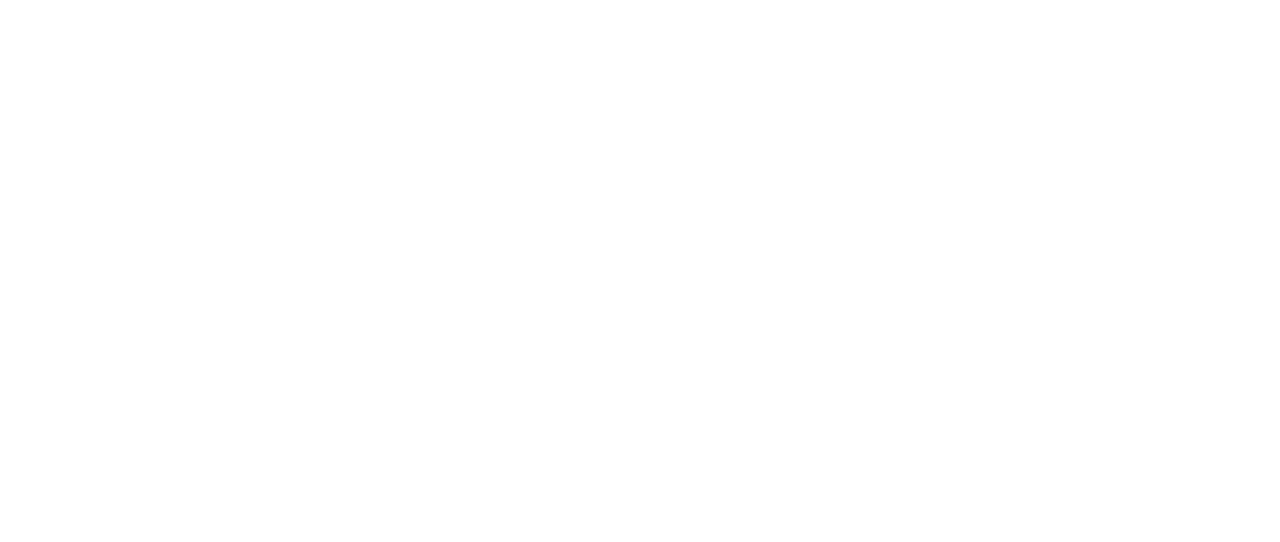
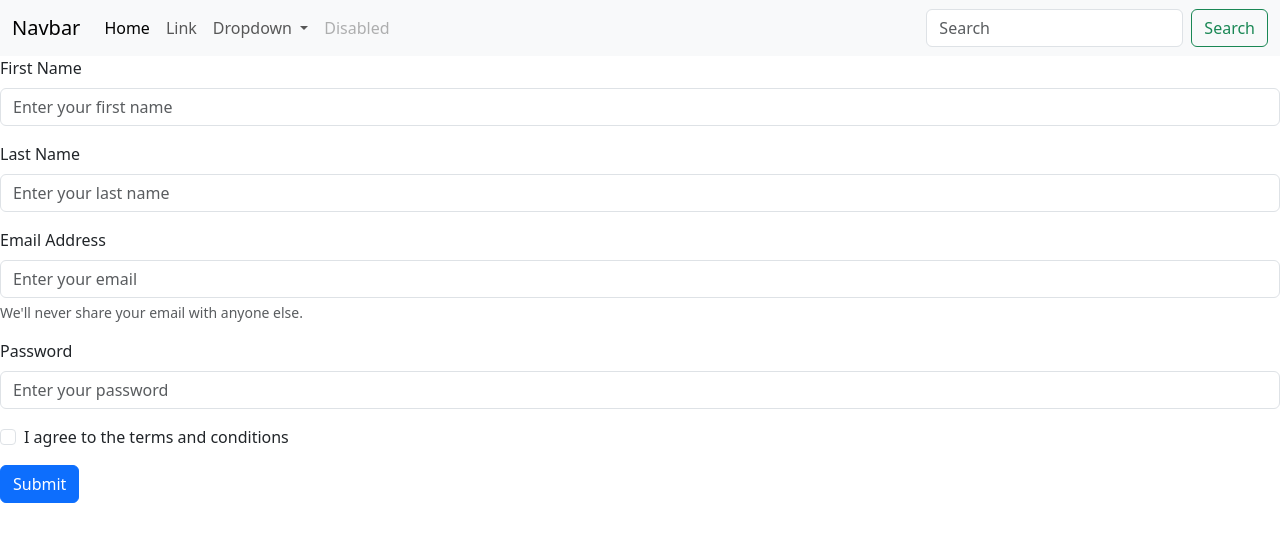
Before and after one commit to Betojr04/BoostrapsKnowCheck, a plain HTML site: page index.html in a window 1280 px wide. Drawn offline with nearby package versions, Linux system fonts and the light colour scheme.

Commit message:
added simple bootstrap navbar component added simple unstyled bootstrap component form

```diff
--- a/index.html
+++ b/index.html
@@ -15,8 +15,79 @@
 <body>
     <header>
         <!-- place navbar here -->
+        <nav class="navbar navbar-expand-lg navbar-light bg-light">
+            <div class="container-fluid">
+                <a class="navbar-brand" href="#">Navbar</a>
+                <button class="navbar-toggler" type="button" data-bs-toggle="collapse"
+                    data-bs-target="#navbarSupportedContent" aria-controls="navbarSupportedContent"
+                    aria-expanded="false" aria-label="Toggle navigation">
+                    <span class="navbar-toggler-icon"></span>
+                </button>
+                <div class="collapse navbar-collapse" id="navbarSupportedContent">
+                    <ul class="navbar-nav me-auto mb-2 mb-lg-0">
+                        <li class="nav-item">
+                            <a class="nav-link active" aria-current="page" href="#">Home</a>
+                        </li>
+                        <li class="nav-item">
+                            <a class="nav-link" href="#">Link</a>
+                        </li>
+                        <li class="nav-item dropdown">
+                            <a class="nav-link dropdown-toggle" href="#" id="navbarDropdown" role="button"
+                                data-bs-toggle="dropdown" aria-expanded="false">
+                                Dropdown
+                            </a>
+                            <ul class="dropdown-menu" aria-labelledby="navbarDropdown">
+                                <li><a class="dropdown-item" href="#">Action</a></li>
+                                <li><a class="dropdown-item" href="#">Another action</a></li>
+                                <li>
+                                    <hr class="dropdown-divider">
+                                </li>
+                                <li><a class="dropdown-item" href="#">Something else here</a></li>
+                            </ul>
+                        </li>
+                        <li class="nav-item">
+                            <a class="nav-link disabled" href="#" tabindex="-1" aria-disabled="true">Disabled</a>
+                        </li>
+                    </ul>
+                    <form class="d-flex">
+                        <input class="form-control me-2" type="search" placeholder="Search" aria-label="Search">
+                        <button class="btn btn-outline-success" type="submit">Search</button>
+                    </form>
+                </div>
+            </div>
+        </nav>
     </header>
-    <main></main>
+    <main>
+        <form>
+            <div class="mb-3">
+                <label for="firstName" class="form-label">First Name</label>
+                <input type="text" class="form-control" id="firstName" name="firstName"
+                    placeholder="Enter your first name" required>
+            </div>
+            <div class="mb-3">
+                <label for="lastName" class="form-label">Last Name</label>
+                <input type="text" class="form-control" id="lastName" name="lastName" placeholder="Enter your last name"
+                    required>
+            </div>
+            <div class="mb-3">
+                <label for="email" class="form-label">Email Address</label>
+                <input type="email" class="form-control" id="email" name="email" placeholder="Enter your email"
+                    aria-describedby="emailHelp" required>
+                <div id="emailHelp" class="form-text">We'll never share your email with anyone else.</div>
+            </div>
+            <div class="mb-3">
+                <label for="password" class="form-label">Password</label>
+                <input type="password" class="form-control" id="password" name="password"
+                    placeholder="Enter your password" required>
+            </div>
+            <div class="mb-3 form-check">
+                <input type="checkbox" class="form-check-input" id="termsCheck" name="termsCheck" required>
+                <label class="form-check-label" for="termsCheck">I agree to the terms and conditions</label>
+            </div>
+            <button type="submit" class="btn btn-primary">Submit</button>
+        </form>
+
+    </main>
     <footer>
         <!-- place footer here -->
     </footer>
```
